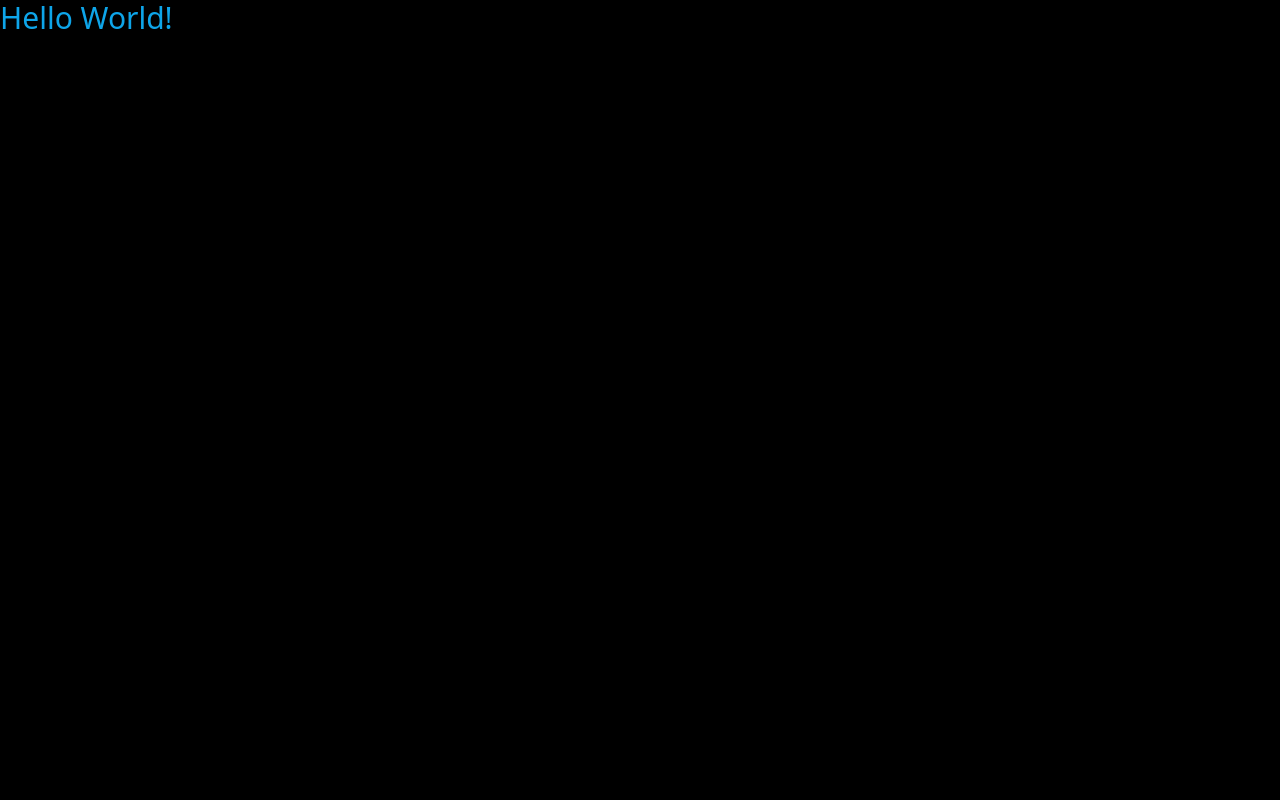
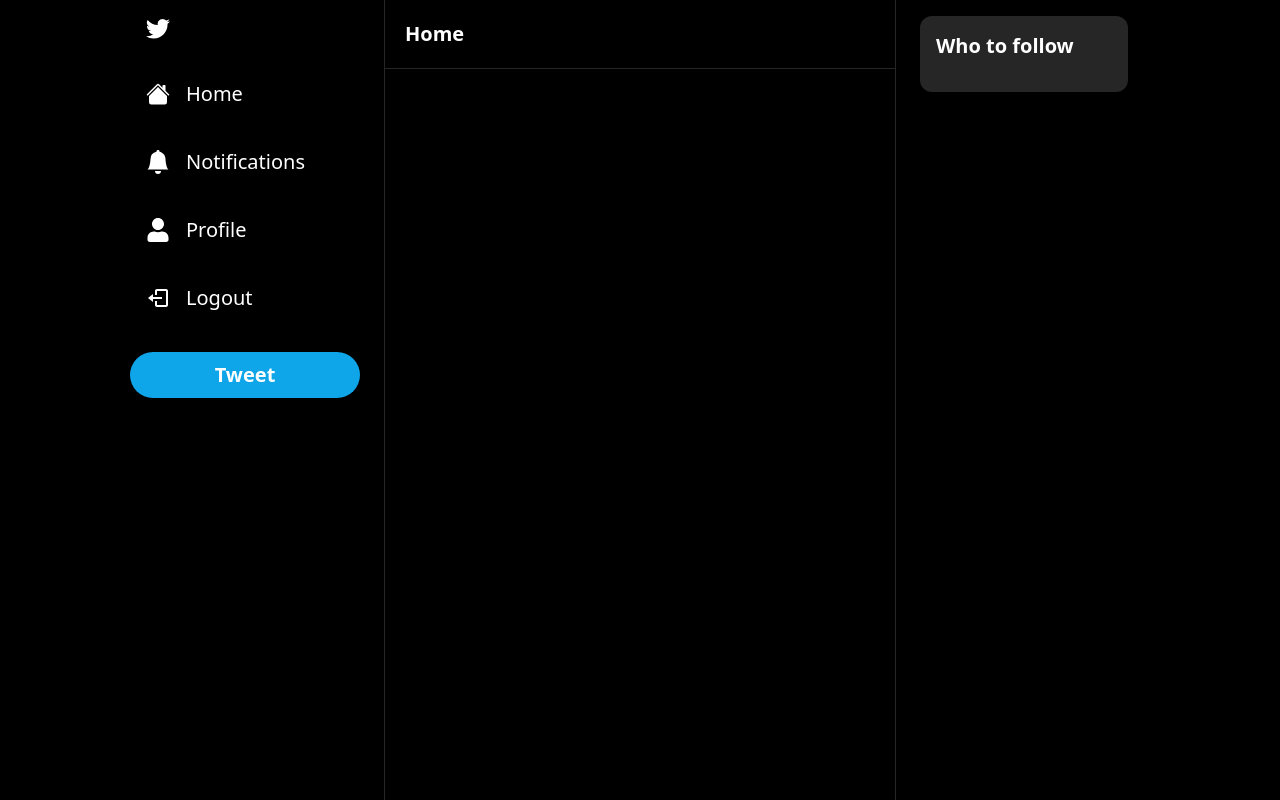
Before and after one commit to gsdeoliveira/twitter-clone, a Next.js app: page / in a window 1280 px wide. Built offline with nearby package versions, Linux system fonts and the light colour scheme.

Commit message:
base layout

```diff
--- /dev/null
+++ b/components/header.tsx
@@ -0,0 +1,31 @@
+import { useRouter } from 'next/router'
+import { useCallback } from 'react'
+import { BiArrowBack } from 'react-icons/bi'
+
+interface HeaderProps {
+  label: string
+  showBackArrow?: boolean
+}
+
+export const Header: React.FC<HeaderProps> = ({ label, showBackArrow }) => {
+  const router = useRouter()
+
+  const handleBack = useCallback(() => {
+    router.back()
+  }, [router])
+  return (
+    <div className="border-b-[1px] border-neutral-800 p-5">
+      <div className="flex items-center gap-2">
+        {showBackArrow && (
+          <BiArrowBack
+            onClick={handleBack}
+            color="white"
+            size={20}
+            className="cursor-pointer hover:opacity-70 transition"
+          />
+        )}
+        <h1 className="text-white text-xl font-semibold">{label}</h1>
+      </div>
+    </div>
+  )
+}
--- /dev/null
+++ b/components/layout.tsx
@@ -0,0 +1,22 @@
+import { FollowBar } from './layout/follow-bar'
+import { Sidebar } from './layout/sidebar'
+
+interface LayoutProps {
+  children: React.ReactNode
+}
+
+export const Layout = ({ children }: LayoutProps) => {
+  return (
+    <div className="h-screen bg-black">
+      <div className="container h-full mx-auto xl:px-30 max-w-5xl">
+        <div className="grid grid-cols-4 h-full">
+          <Sidebar />
+          <div className="col-span-3 lg:col-span-2 border-x-[1px] border-neutral-800">
+            {children}
+          </div>
+          <FollowBar />
+        </div>
+      </div>
+    </div>
+  )
+}
--- /dev/null
+++ b/components/layout/follow-bar.tsx
@@ -0,0 +1,10 @@
+export const FollowBar = () => {
+  return (
+    <div className="px-6 py-4 hidden lg:block">
+      <div className="bg-neutral-800 rounded-xl p-4">
+        <h2 className="text-white text-xl font-semibold">Who to follow</h2>
+        <div className="flex flex-col gap-6 mt-4">{/* TODO USER LIST */}</div>
+      </div>
+    </div>
+  )
+}
--- /dev/null
+++ b/components/layout/sidebar-item.tsx
@@ -0,0 +1,29 @@
+import Link from 'next/link'
+import { IconType } from 'react-icons'
+
+interface SidebarItemProps {
+  label: string
+  href: string
+  icon: IconType
+  onClick?: () => void
+}
+
+export const SidebarItem: React.FC<SidebarItemProps> = ({
+  label,
+  href,
+  icon: Icon,
+  onClick,
+}) => {
+  return (
+    <Link className="flex items-center" onClick={onClick} href={href}>
+      <div className="relative rounded-full h-14 w-14 flex items-center justify-center p-4 hover:bg-slate-300 hover:bg-opacity-10 cursor-pointer lg:hidden">
+        <Icon size={28} color="white" />
+      </div>
+
+      <div className="relative hidden lg:flex gap-4 p-4 rounded-full hover:bg-slate-300 hover:bg-opacity-10 cursor-pointer items-center">
+        <Icon size={24} color="white" />
+        <p className="hidden lg:block text-white text-xl">{label}</p>
+      </div>
+    </Link>
+  )
+}
--- /dev/null
+++ b/components/layout/sidebar-logo.tsx
@@ -0,0 +1,14 @@
+import { useRouter } from 'next/router'
+import { BsTwitter } from 'react-icons/bs'
+
+export const SidebarLogo = () => {
+  const router = useRouter()
+  return (
+    <div
+      onClick={() => router.push('/')}
+      className="rounded-full h-14 w-14 p-4 flex items-center justify-center hover:bg-blue-300 hover:bg-opacity-10 cursor-pointer transition"
+    >
+      <BsTwitter size={28} color="white" />
+    </div>
+  )
+}
--- /dev/null
+++ b/components/layout/sidebar-tweet-button.tsx
@@ -0,0 +1,19 @@
+import { useRouter } from 'next/router'
+import { FaFeather } from 'react-icons/fa'
+
+export const SidebarTweetButton = () => {
+  const router = useRouter()
+  return (
+    <div onClick={() => router.push('/')}>
+      <div className="mt-6 lg:hidden rounded-full h-14 w-14 p-4 flex items-center justify-center bg-sky-500 hover:bg-opacity-80 transition cursor-pointer">
+        <FaFeather size={24} color="white" />
+      </div>
+
+      <div className="mt-6 hidden lg:block px-4 py-2 rounded-full bg-sky-500 hover:bg-opacity-90 cursor-pointer transition">
+        <p className="hidden lg:block text-center font-semibold text-white text-[20px]">
+          Tweet
+        </p>
+      </div>
+    </div>
+  )
+}
--- /dev/null
+++ b/components/layout/sidebar.tsx
@@ -0,0 +1,46 @@
+import { BsBellFill, BsHouseFill } from 'react-icons/bs'
+import { FaUser } from 'react-icons/fa'
+
+import { SidebarLogo } from './sidebar-logo'
+import { SidebarItem } from './sidebar-item'
+import { BiLogOut } from 'react-icons/bi'
+import { SidebarTweetButton } from './sidebar-tweet-button'
+
+export const Sidebar = () => {
+  const itens = [
+    {
+      label: 'Home',
+      href: '/',
+      icon: BsHouseFill,
+    },
+    {
+      label: 'Notifications',
+      href: '/notifications',
+      icon: BsBellFill,
+    },
+    {
+      label: 'Profile',
+      href: '/users/123',
+      icon: FaUser,
+    },
+  ]
+  return (
+    <div className="col-span-1 h-full pr-4 md:pr-6">
+      <div className="flex flex-col items-end">
+        <div className="space-y-2 lg:w-[230px]">
+          <SidebarLogo />
+          {itens.map((item) => (
+            <SidebarItem key={item.label} {...item} />
+          ))}
+          <SidebarItem
+            onClick={() => {}}
+            icon={BiLogOut}
+            label="Logout"
+            href=""
+          />
+          <SidebarTweetButton />
+        </div>
+      </div>
+    </div>
+  )
+}
--- a/package.json
+++ b/package.json
@@ -11,7 +11,8 @@
   "dependencies": {
     "next": "14.2.5",
     "react": "^18",
-    "react-dom": "^18"
+    "react-dom": "^18",
+    "react-icons": "^5.2.1"
   },
   "devDependencies": {
     "@rocketseat/eslint-config": "^2.2.2",
--- a/pages/_app.tsx
+++ b/pages/_app.tsx
@@ -1,6 +1,11 @@
+import { Layout } from '@/components/layout'
 import '@/styles/globals.css'
 import type { AppProps } from 'next/app'
 
 export default function App({ Component, pageProps }: AppProps) {
-  return <Component {...pageProps} />
+  return (
+    <Layout>
+      <Component {...pageProps} />
+    </Layout>
+  )
 }
--- a/pages/index.tsx
+++ b/pages/index.tsx
@@ -1,3 +1,9 @@
+import { Header } from '@/components/header'
+
 export default function Home() {
-  return <div className="text-3xl text-sky-500">Hello World!</div>
+  return (
+    <>
+      <Header label="Home" />
+    </>
+  )
 }
```
Also changed, not shown: 1 other file (tests, documents, lock files or other folders).
